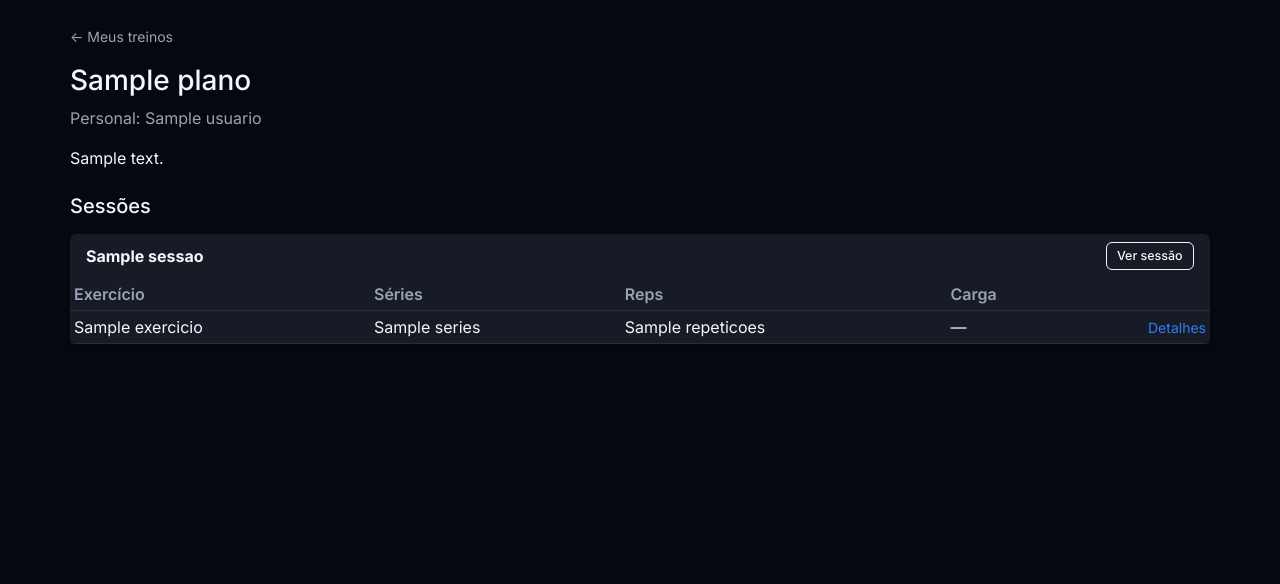
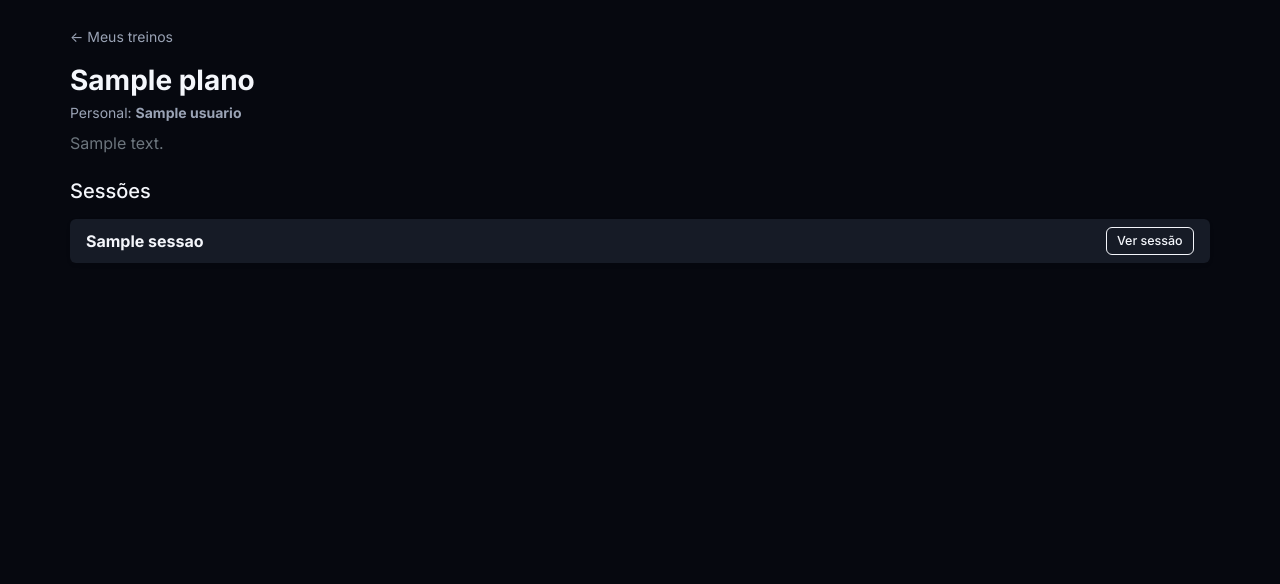
Before and after one commit to brunodms/spotter, a Django app: template core/templates/core/aluno/plano_detail.html in a window 1280 px wide. Shown: the part 72-656 px from the top of the page. Run offline with Django 3.2, Linux system fonts and the light colour scheme; the template is opened without the code that fills it: most values are stand-ins (such as "Sample title", 1, 10 or a date in 2020).

Commit message:
ajustes no plano_deta e aluno_plano_sessoes

```diff
--- a/core/templates/core/aluno/plano_detail.html
+++ b/core/templates/core/aluno/plano_detail.html
@@ -6,9 +6,9 @@
 <div class="container py-4">
     <a href="{% url 'core:aluno_planos' %}" class="text-muted small">&larr; Meus treinos</a>
     <div class="mt-3 mb-4">
-        <h1 class="h3">{{ plano.nome }}</h1>
-        <p class="text-muted">Personal: {{ plano.contrato.personal.usuario.nome }}</p>
-        {% if plano.descricao %}<p>{{ plano.descricao }}</p>{% endif %}
+        <h1 class="h3 fw-bold mb-1">{{ plano.nome }}</h1>
+        <p class="text-muted mb-2 small">Personal: <strong>{{ plano.contrato.personal.usuario.nome }}</strong></p>
+        {% if plano.descricao %}<p class="text-secondary mt-2">{{ plano.descricao }}</p>{% endif %}
     </div>
     <h2 class="h5 mb-3">Sessões</h2>
     {% include "core/partials/aluno_plano_sessoes.html" %}
--- a/core/templates/core/partials/aluno_plano_sessoes.html
+++ b/core/templates/core/partials/aluno_plano_sessoes.html
@@ -12,36 +12,7 @@
                 Ver sessão
             </a>
         </div>
-        {% if sessao.exercicios.all %}
-        <div class="table-responsive">
-            <table class="table table-sm mb-0">
-                <thead>
-                    <tr>
-                        <th>Exercício</th>
-                        <th>Séries</th>
-                        <th>Reps</th>
-                        <th>Carga</th>
-                        <th></th>
-                    </tr>
-                </thead>
-                <tbody>
-                    {% for ex in sessao.exercicios.all %}
-                    <tr>
-                        <td>{{ ex.nome }}</td>
-                        <td>{{ ex.series }}</td>
-                        <td>{{ ex.repeticoes }}</td>
-                        <td>{{ ex.carga|default:"—" }}</td>
-                        <td class="text-end">
-                            <a href="{% url 'core:aluno_exercicio_detail' plano.pk sessao.pk ex.pk %}" class="small">Detalhes</a>
-                        </td>
-                    </tr>
-                    {% endfor %}
-                </tbody>
-            </table>
-        </div>
-        {% else %}
-        <div class="card-body text-muted small">Nenhum exercício cadastrado nesta sessão.</div>
-        {% endif %}
+
     </div>
     {% endfor %}
 {% else %}
```
